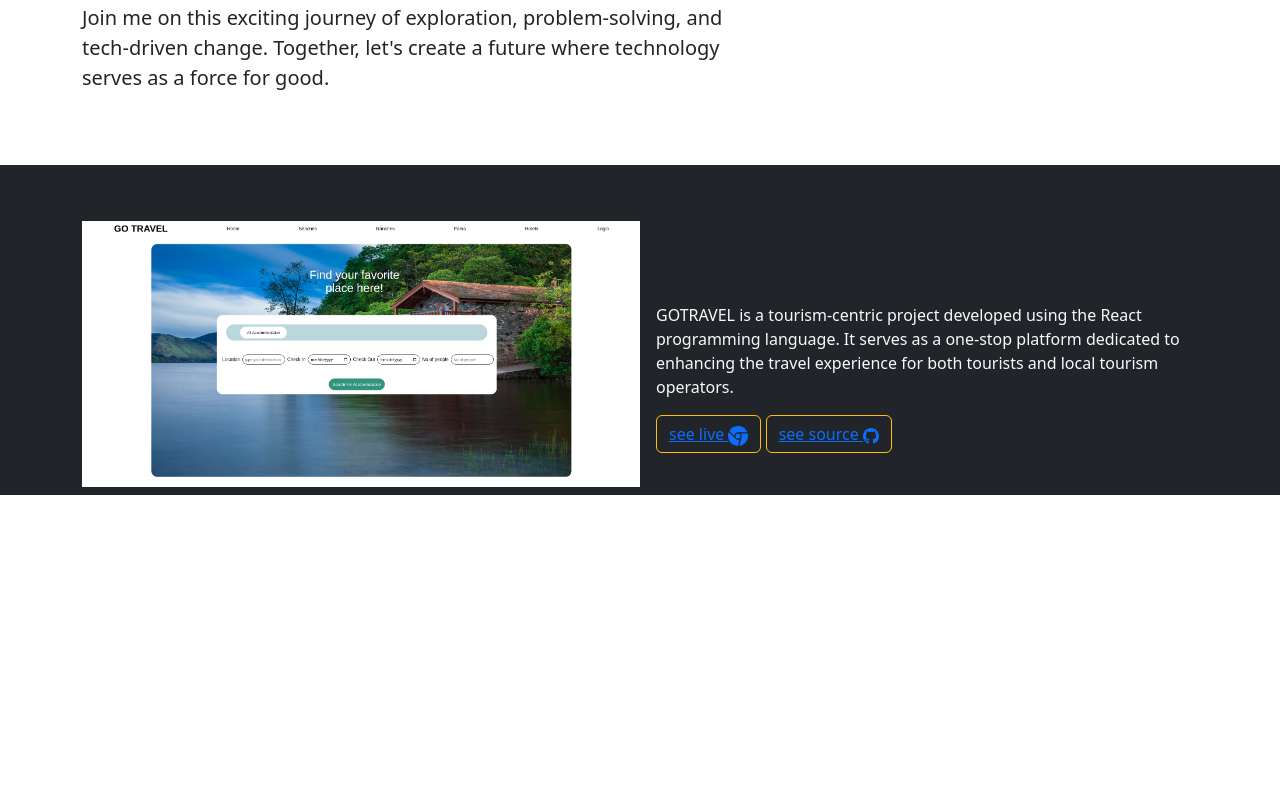
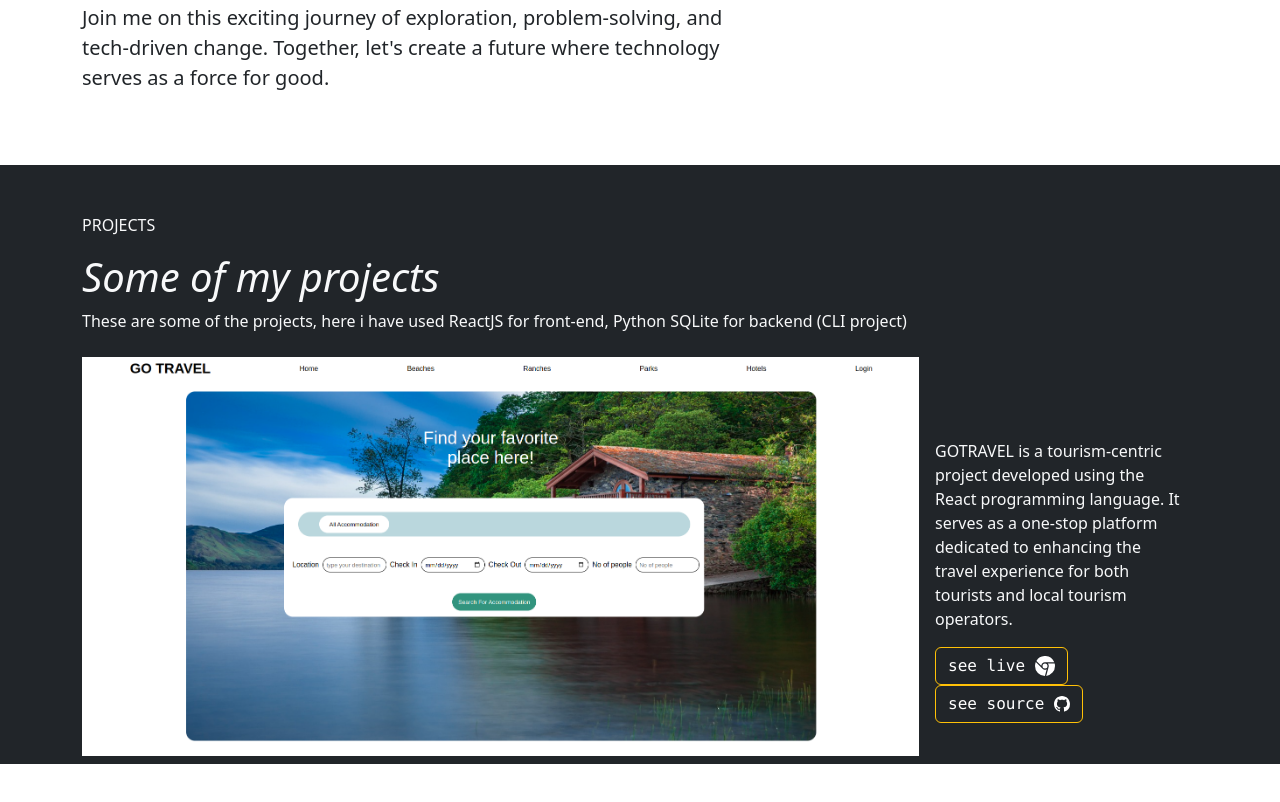
Before and after one commit to gilbert-ku/gilbert-portfolio, a website built with Vite: page src/index.html in a window 1280 px wide. Shown: the part 1993-2795 px from the top of the page. Before the commit the page ends 2536 px from the top, so only its background shows below. Built offline with nearby package versions, Linux system fonts and the light colour scheme.

Commit message:
add changes to go travel project

```diff
--- a/src/index.html
+++ b/src/index.html
@@ -22,7 +22,7 @@
               <a class="nav-link active" href="#ABOUT">ABOUT</a>
             </li>
             <li class="nav-item">
-              <a class="nav-link active active" href="#">PROJECTS</a>
+              <a class="nav-link active active" href="#PROJECTS">PROJECTS</a>
             </li>
             <li class="nav-item">
               <a class="nav-link  active" aria-disabled="true">SKILLS</a>
@@ -151,32 +151,38 @@
     <section id="PROJECTS"
       class="bg-dark text-light p-5 p-lg-0 pt-lg-5 text-center text-sm-start my-5"
       >
+      <div class="container">
+        <p>PROJECTS</p>
+          <h1><em>Some of my projects</em></h1>
+          <p>These are some of the projects, here i have used ReactJS for front-end, Python SQLite for backend (CLI project)</p>
+
+      </div>
         <div class="container d-lg-flex align-items-center justify-content-between">
+
           <img
-            class="img-fluid w-50 align-items-center d-sm-block my-2 "
+              class="img-fluid w-75 align-items-center d-sm-block my-2 "
               src="image/go-travel.png"
               alt=""
             />
         <div class="mx-3 bg-dark text-light p-5 p-lg-0 pt-lg-5 text-center text-sm-start" my-0  >
           <p>GOTRAVEL is a tourism-centric project developed using the React programming language. It serves as a one-stop platform dedicated to enhancing the travel experience for both tourists and local tourism operators.</p>
-            <!-- <h3>Key features of GOTRAVEL include:</h3> -->
-                <!-- <ol>
-                    <li>Comprehensive listings of tourist services, ensuring travelers have access to a wide range of options.</li>
-                    <li>Detailed information on tourist attractions and scenic spots, helping travelers make informed decisions.</li>
-                    <li>A user-friendly dashboard designed specifically for tourist business owners, making it easy for them to showcase their offerings and receive reviews.</li>
-                    <li>Client-friendly filtering options for search, enabling users to find the perfect travel experiences that suit their preferences.</li>
-                </ol> -->
-            <div>
-              <button type="button" class="btn btn-outline-warning">
-                <a href="https://trip-advisor-7b3j.vercel.app/">
+
+            <div class="gx-2">
+              <!-- button -->
+              <button type="button" class="btn btn-outline-warning font-monospace">
+                <a href="https://trip-advisor-7b3j.vercel.app/"
+                class="text-decoration-none font-monospace text-white"
+                >
                   see live
                 <span><svg xmlns="http://www.w3.org/2000/svg" width="20" height="20" fill="currentColor" class="bi bi-browser-chrome" viewBox="0 0 16 16">
                   <path fill-rule="evenodd" d="M16 8a8.001 8.001 0 0 1-7.022 7.94l1.902-7.098a2.995 2.995 0 0 0 .05-1.492A2.977 2.977 0 0 0 10.237 6h5.511A8 8 0 0 1 16 8ZM0 8a8 8 0 0 0 7.927 8l1.426-5.321a2.978 2.978 0 0 1-.723.255 2.979 2.979 0 0 1-1.743-.147 2.986 2.986 0 0 1-1.043-.7L.633 4.876A7.975 7.975 0 0 0 0 8Zm5.004-.167L1.108 3.936A8.003 8.003 0 0 1 15.418 5H8.066a2.979 2.979 0 0 0-1.252.243 2.987 2.987 0 0 0-1.81 2.59ZM8 10a2 2 0 1 0 0-4 2 2 0 0 0 0 4Z"/>
                 </svg></span>
                 </a>
               </button>
-              <button type="button" class="btn btn-outline-warning">
-                <a href="https://trip-advisor-7b3j.vercel.app/">
+              <button type="button" class="btn btn-outline-warning font-monospace" >
+                <a href="https://github.com/gilbert-ku/Go-Trave.git "
+                class="text-decoration-none font-monospace text-white"
+                >
                   see source
                 <span><svg xmlns="http://www.w3.org/2000/svg" width="16" height="16" fill="currentColor" class="bi bi-github" viewBox="0 0 16 16">
                   <path d="M8 0C3.58 0 0 3.58 0 8c0 3.54 2.29 6.53 5.47 7.59.4.07.55-.17.55-.38 0-.19-.01-.82-.01-1.49-2.01.37-2.53-.49-2.69-.94-.09-.23-.48-.94-.82-1.13-.28-.15-.68-.52-.01-.53.63-.01 1.08.58 1.23.82.72 1.21 1.87.87 2.33.66.07-.52.28-.87.51-1.07-1.78-.2-3.64-.89-3.64-3.95 0-.87.31-1.59.82-2.15-.08-.2-.36-1.02.08-2.12 0 0 .67-.21 2.2.82.64-.18 1.32-.27 2-.27.68 0 1.36.09 2 .27 1.53-1.04 2.2-.82 2.2-.82.44 1.1.16 1.92.08 2.12.51.56.82 1.27.82 2.15 0 3.07-1.87 3.75-3.65 3.95.29.25.54.73.54 1.48 0 1.07-.01 1.93-.01 2.2 0 .21.15.46.55.38A8.012 8.012 0 0 0 16 8c0-4.42-3.58-8-8-8z"/>
@@ -187,7 +193,6 @@
         </div>
       </div>
 
-
     </section>
 
     <script type="module" src="./js/main.js"></script>
```
Also changed, not shown: src/image/cliPproject.png (added), src/image/cont-gillie.jpeg (added). Lines whose indentation alone changed are shown as unchanged.
